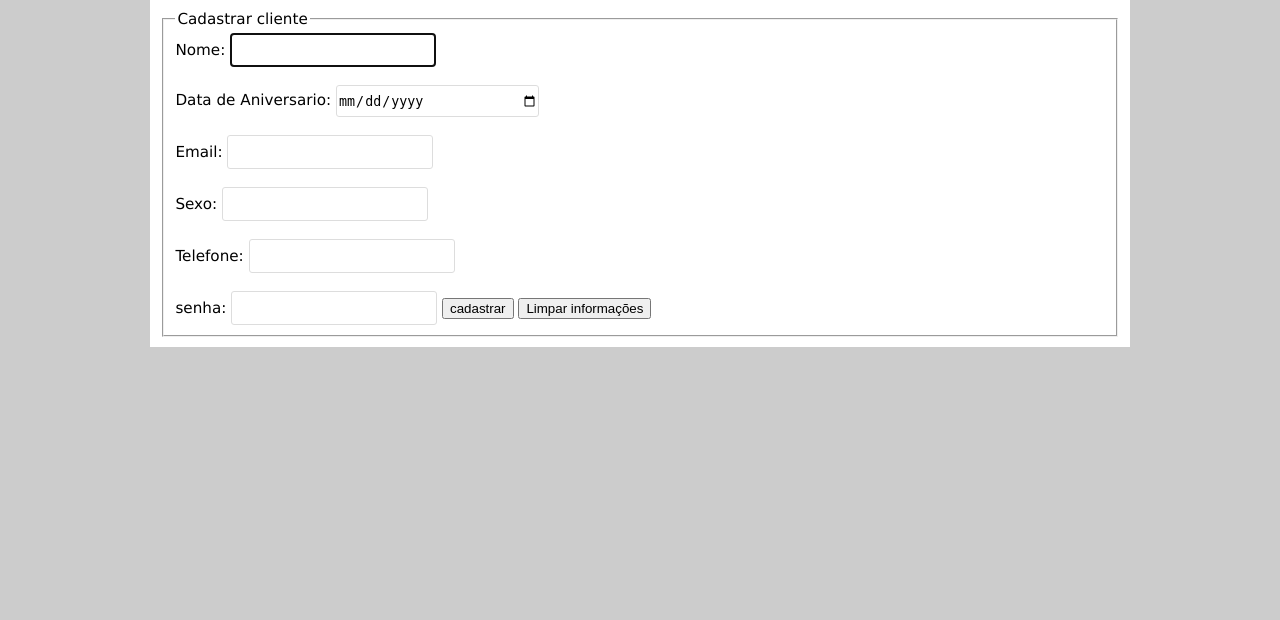
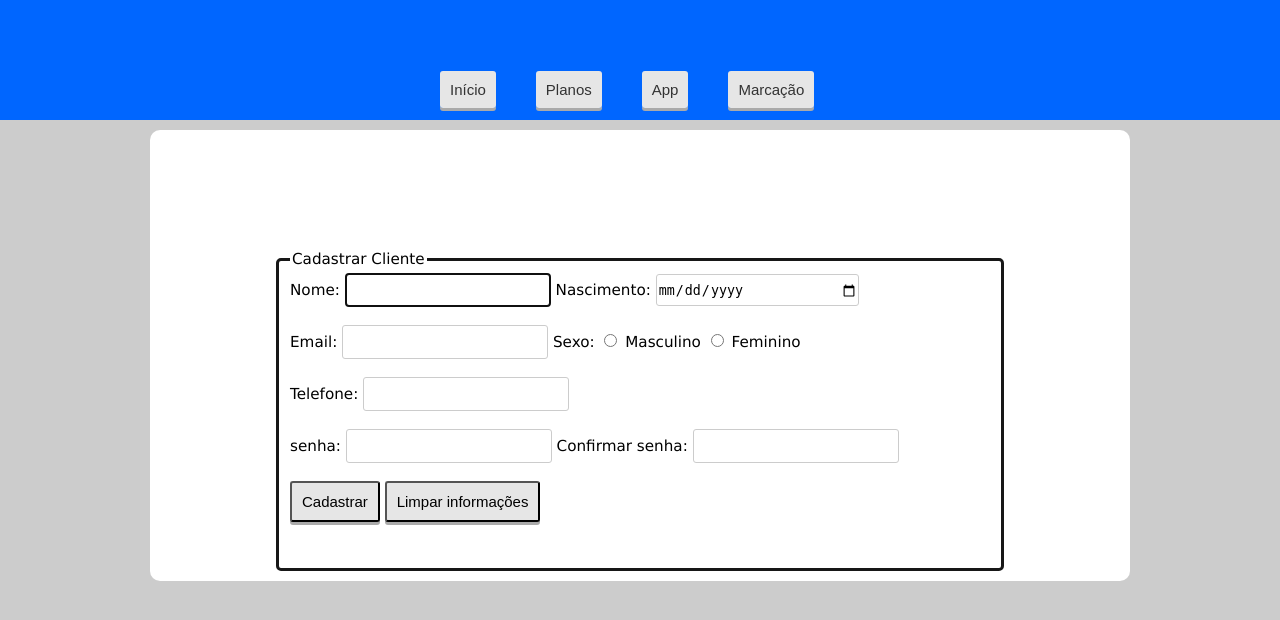
Before and after one commit to raguens/New_clinica_angels, a PHP site: page /cadastrar_cliente.php in a window 1280 px wide. Shown: the top 620 px of the page. Run offline with PHP 8.4, Linux system fonts and the light colour scheme.

Commit message:
ajustes css, ajustes cadastrar  e consulta

```diff
--- a/cadastrar_cliente.php
+++ b/cadastrar_cliente.php
@@ -7,43 +7,48 @@
   </head>
 
   <body id="body_frmconsultas">
+    <?php
+        require_once 'menu.php';
+     ?>
 
-      <section>
+      <section id="section_cadastrar_cliente">
           <form method="post" action="">
-              <fieldset id="fd_cadastrar">
-                  <legend>Cadastrar cliente</legend>
+              <fieldset id="fd_cadastrar_cliente">
+                  <legend>Cadastrar Cliente</legend>
 
-                  <label for="Nome">Nome: </label>
-                  <input class="campos" type="text"  name="txtNome" maxlength="100" required autofocus>
+                  <label>Nome: </label>
+                  <input class="campos" type="text" name="txtNome" maxlength="100" required autofocus>
 
-                  <br><br>
-
-                  <label for="Data de Aniversario">Data de Aniversario: </label>
-                  <input class="campos" type="date"  name="txtDate" maxlength="100" required>
-
+                  <label>Nascimento: </label>
+                  <input class="campos" type="date" name="txtNascimento" required>
 
                       <br><br>
 
-                      <label for="Email">Email: </label>
-                      <input class="campos" type="email"  name="txtEmail" maxlength="100" required>
+                      <label>Email: </label>
+                      <input class="campos" type="email" name="txtEmail" maxlength="100" required>
+
+                      <label>Sexo: </label>
+                      <input type="radio" name="rbSexo" required/> Masculino
+                      <input type="radio" name="rbSexo"/> Feminino
 
                       <br><br>
 
-                      <label for="Sexo">Sexo: </label>
-                      <input class="campos" type="sex"  name="txtsex" maxlength="100" required>
+                      <label>Telefone: </label>
+                      <input class="campos" type="text" name="txtTelefone" maxlength="20" required>
 
-                          <br><br>
-                          <label for="phone">Telefone: </label>
-                          <input class="campos" type="text"  name="txtsex" maxlength="100" required>
+                      <br><br>
 
-                          <br><br>
+                      <label>senha: </label>
+                      <input class="campos" type="password" name="txtSenha" maxlength="100" required>
 
-                          <label for="senha">senha: </label>
-                          <input class="campos" type="password"  name="txtsex" maxlength="100" required>
+                      <label>Confirmar senha: </label>
+                      <input class="campos" type="password" name="txtConfirmarSenha" maxlength="100" required>
 
+                      <br><br>
 
-                  <input type="submit" value="cadastrar">
-                  <input type="reset" value="Limpar informações">
+                  <input class="btn_3d" type="submit" value="Cadastrar">
+                  <input class="btn_3d" type="reset" value="Limpar informações">
+
               </fieldset>
           </form>
       </section>
--- a/estilo.css
+++ b/estilo.css
@@ -1,20 +1,31 @@
 body{
   padding: 0;
-  margin: 0;
-}
-
-#body_frmconsultas{
   margin: 0;
   background-color: #ccc;
   font-family: Verdana;
   font-size: 95%;
 }
 
+/* --- Cadastrar consultas --- */
+
+#section_cadastrar_consultas{
+  position: relative;
+  top: 130px;
+  border-radius: 10px;
+}
+
+#fd_cadastrar_consultas{
+  width: 700px;
+  margin: auto;
+  border: 3px solid #171717;
+  border-radius: 5px;
+}
+
 /* ----  Menu --- */
 
 #menu_navegacao{
-  width: 67%;
-  height: 40%;
+  width: 100%;
+  height: 120px;
   background: #0066ff;
   float: left;
 }
@@ -31,16 +42,16 @@ body{
   float: left;
   font: 15px calibri;
   color: #ffaaff;
-  padding: 30px;
+  padding: 20px;
 }
 
 #menu_navegacao ul li a{
   color: #333;
   text-decoration: none;
   padding: 10px;
-  display: block;
+  text-align: center;
   position: relative;
-  left: 500px;
+  left: 420px;
   top: 60px;
 }
 
@@ -98,17 +147,10 @@ section{
   padding: 10px;
 }
 
-#fd_cadastrar_consultas{
-  width: 700px;
-  margin: auto;
-  border: 3px solid #ddd;
-  border-radius: 5px;
-}
-
 .campos{
   width: 200px;
   height: 30px;
-  border: 1px solid #ddd;
+  border: 1px solid #ccc;
   border-radius: 3px;
 }
 
@@ -116,3 +158,19 @@ textarea{
   width: 250px;
   height: 100px;
 }
+
+/* --- Cadastrar cliente --- */
+
+#section_cadastrar_cliente{
+  position: relative;
+  top: 130px;
+  border-radius: 10px;
+}
+
+#fd_cadastrar_cliente{
+  width: 700px;
+  height: 300px;
+  margin: auto;
+  border: 3px solid #171717;
+  border-radius: 5px;
+}
--- a/menu.php
+++ b/menu.php
@@ -2,30 +2,9 @@
 
 <div id="menu_navegacao">
     <ul>
-        <li><a class="btn_3d" href="index.php">Início</a></li>
+        <li><a class="btn_3d" href="#">Início</a></li>
         <li><a class="btn_3d" href="index.php">Planos</a></li>
         <li><a class="btn_3d" href="index.php">App</a></li>
         <li><a class="btn_3d" href="cadastrar_consultas.php">Marcação</a></li>
-          <li><a class="btn_3d" href="cadastrar_cliente.php">cadastro</a></li>
     </ul>
 </div>
-
-<div id="sessao_login">
-    <fieldset id="fd_sessao_login">
-        <legend>Iniciar Sessão</legend>
-            <form action="" method="post"/>
-
-            <label class="lb_login">Usuário: <label>
-                <input class="input_login" type="text" name="txtLogin" placeholder="Digite seu nome de usário" required/>
-
-                <br><br>
-
-            <label class="lb_login">Senha: </label>
-                <input class="input_login" type="password" name="txtSenha" placeholder="Digite sua senha" required/>
-
-                <br><br>
-
-            <input type="submit" value="Entrar"/>
-            <input type="reset" value=" Limpar"/>
-    </fieldset>
-</div>
```
Also changed, not shown: other parts of estilo.css (+43 -5 lines), cadastrar_consultas.php (+12 -5 lines), index.php (+24 -10 lines).
